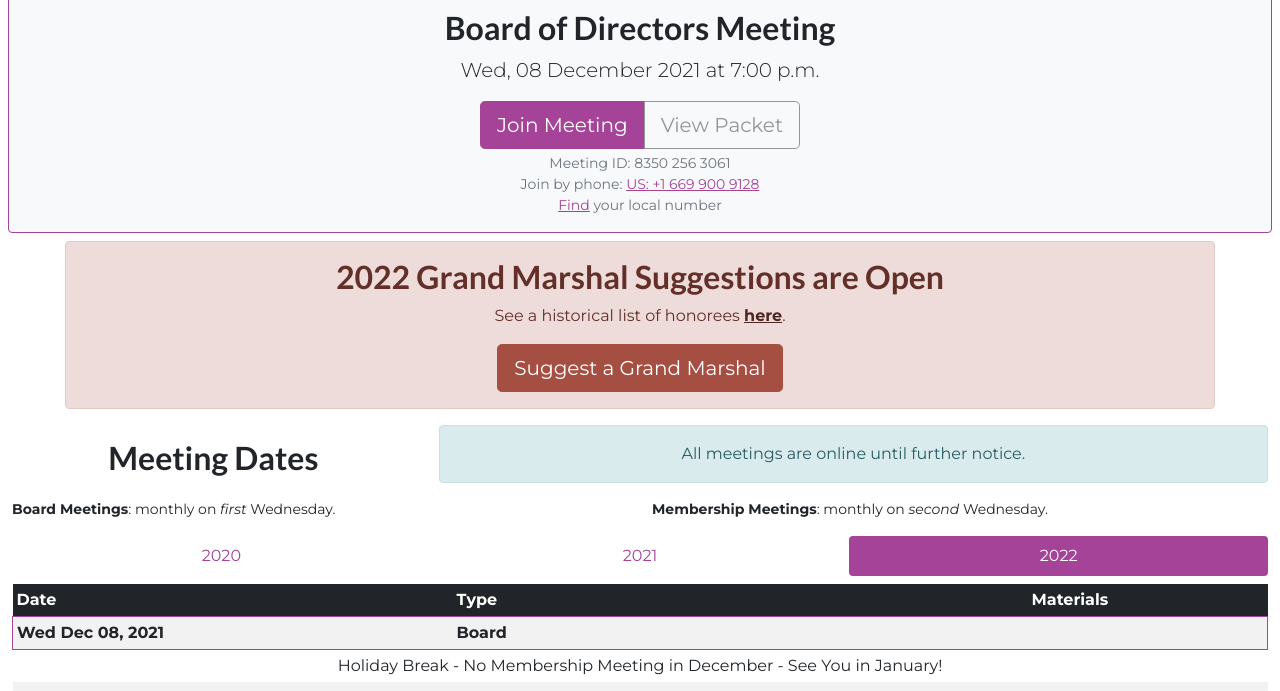
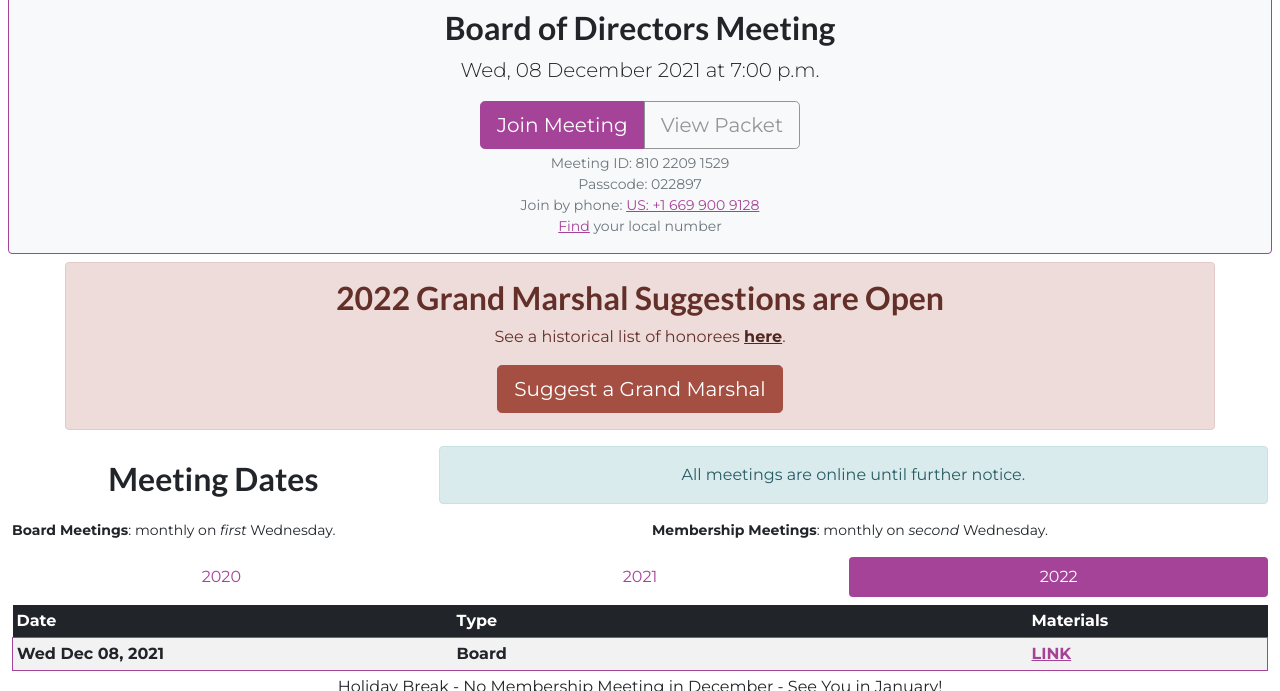
Before and after one commit to sfpride/members, a Jekyll site: the page built from index.html, in a window 1280 px wide and 900 px high, cut to the strip 209-900 px from the top of the window. Built offline with Jekyll 4.4.1, drawn with Linux system fonts in a browser that asks for light colours; some web fonts are replaced.

Commit message:
correct meeting id, move link in calendar

```diff
--- a/_data/calendar.csv
+++ b/_data/calendar.csv
@@ -1,7 +1,7 @@
 date,type,materials-url,materials-link
-Dec 8th 2021, Board
+Dec 8th 2021, Board, https://cdn.sfpride.org/docs/meetings/20211208-sfpride-board-packet.pdf, LINK
 c,Holiday Break - No Membership Meeting in December - See You in January!
-Jan 5th 2022, Board, https://cdn.sfpride.org/docs/meetings/20211208-sfpride-board-packet.pdf, LINK
+Jan 5th 2022, Board,
 Jan 12th 2022, Membership
 Feb 2nd 2022, Board
 Feb 9th 2022, Membership
--- a/_data/meetings.yml
+++ b/_data/meetings.yml
@@ -4,7 +4,8 @@
   date: "Dec 8, 2021"
   time: "7:00 p.m."
   zoom-link: "https://us02web.zoom.us/j/81022091529?pwd=TksvN0VDdHFvWEJlV1paVjZxSE9nQT09"
-  zoom-id: "8350 256 3061"
+  zoom-id: "810 2209 1529"
+  zoom-passcode: 022897
   #agenda: "https://cdn.sfpride.org/docs/meetings/20211103-sfpride-board-agenda.pdf"
   packet: "https://cdn.sfpride.org/docs/meetings/20211208-sfpride-board-packet.pdf"
 - title: Membership Meeting
```
